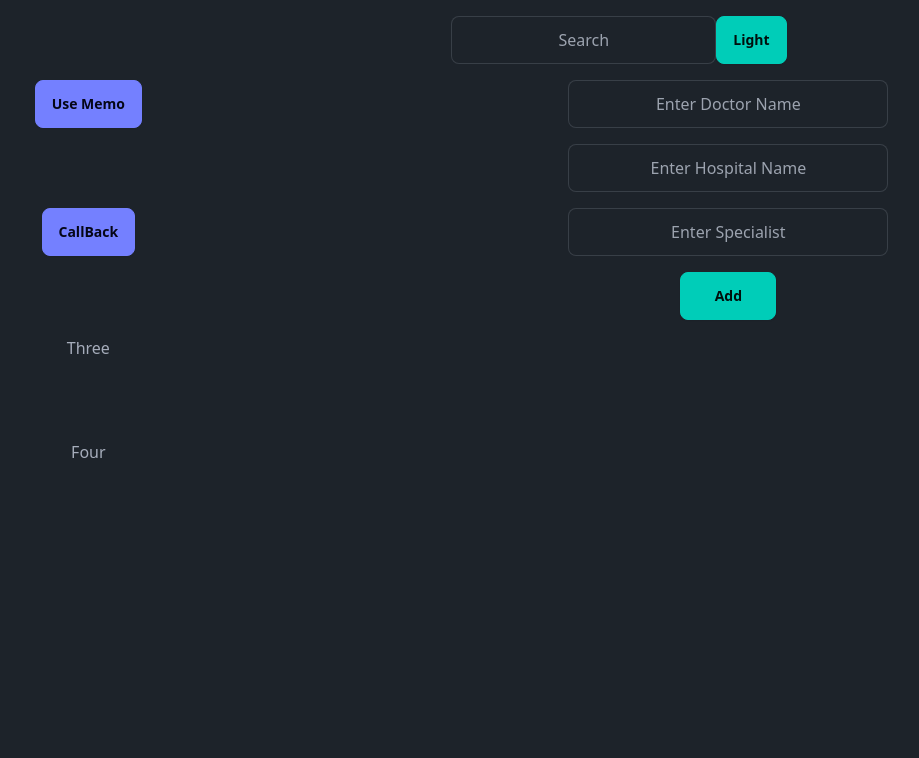
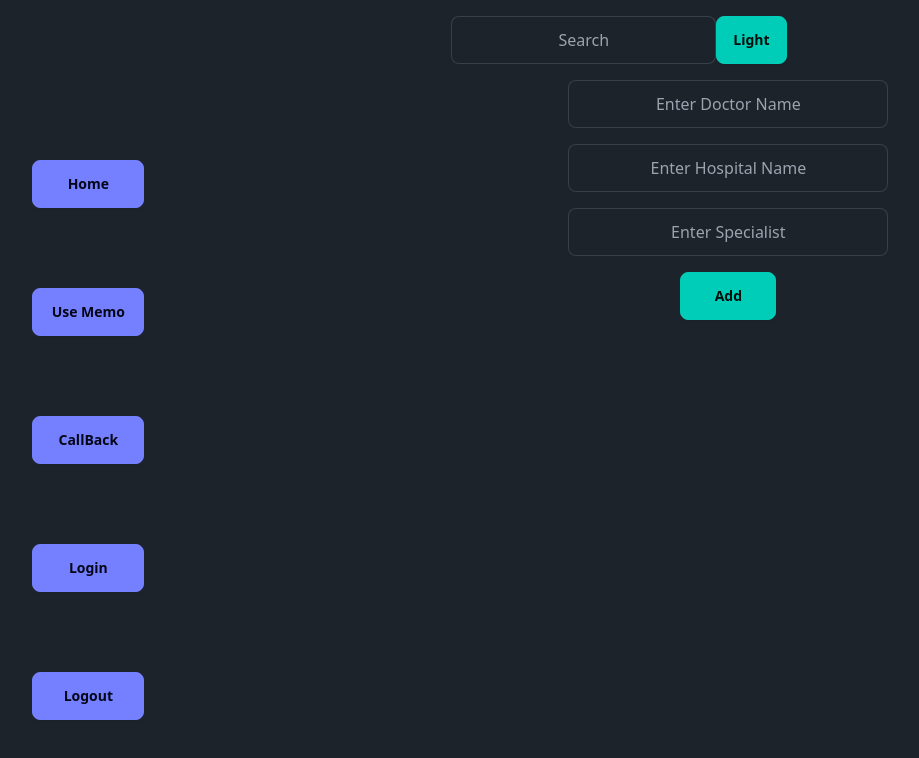
Before and after one commit to sriramgokul/Doctor-Appointment-React, a React (Vite) app: page /add/doc in a window 1280 px wide. Shown: the top 758 px of the page, without its empty margins (21-940 px from the left). Built offline with nearby package versions, Linux system fonts and the light colour scheme; no server answers.

Commit message:
added Redux toolkit to the app

```diff
--- a/package.json
+++ b/package.json
@@ -11,9 +11,11 @@
   },
   "dependencies": {
     "@heroicons/react": "^2.1.5",
+    "@reduxjs/toolkit": "^2.2.7",
     "formik": "^2.4.6",
     "react": "^18.3.1",
     "react-dom": "^18.3.1",
+    "react-redux": "^9.1.2",
     "react-router": "^6.26.1",
     "yup": "^1.4.0"
   },
--- a/src/App.jsx
+++ b/src/App.jsx
@@ -9,6 +9,7 @@ import { AppState } from './Context/AppContext';
 import { getAllDoctor } from './Helpers/helper';
 import StatePage from './Pages/statePage';
 import CallBackPage from './Pages/CallBackPages';
+import Login from './Pages/Login';
 
 function App() {
 
@@ -29,6 +30,7 @@ function App() {
         <Route path='/add/doc' element={<DocAdd doctorData={doctorData} SetDoctorData={SetDoctorData}/>}/>
         <Route path='/edit/doc/:id' element={<DocEdit doctorData={doctorData} SetDoctorData={SetDoctorData}/>}/>
         <Route path='/usememo' element={<StatePage/>}/>
+        <Route path='/login' element={<Login/>}/>
         <Route path='/callback' element={<CallBackPage/>}/>
         <Route path='*' element={<NoPage/>}/>
       </Routes>
--- /dev/null
+++ b/src/Components/RegisterForm.jsx
@@ -0,0 +1,32 @@
+import { useState } from "react";
+import { useDispatch } from "react-redux";
+import { loginUser } from "../Reducers/loginReducer";
+
+function RegisterForm(){
+    const [username,setUserName] = useState("");
+    const [email,setEmail] = useState("");
+    const [password,setPassword] = useState("");
+    const dispatch = useDispatch();
+
+    const handleLogin = ()=>{
+    const userData = {
+        username,
+        email,
+        password,
+    };
+    console.log(userData);
+    dispatch(loginUser(userData));
+
+}
+
+    return (
+        <div className="grid grid-rows-3 justify-center mt-24 gap-3 h-52">
+            <input type="text" placeholder="Enter UserName" className="input input-bordered w-80" value={username} onChange={(e)=>setUserName(e.target.value)} />
+            <input type="email" placeholder="Enter Email" className="input input-bordered w-80" value={email} onChange={(e)=>setEmail(e.target.value)} />
+            <input type="password" placeholder="Enter Password" className="input input-bordered w-80" value={password} onChange={(e)=>setPassword(e.target.value)} />
+            <button className="btn btn-accent" onClick={handleLogin}>LOGIN</button>
+        </div>
+    )
+}
+
+export default RegisterForm;
--- a/src/Components/SideBar.jsx
+++ b/src/Components/SideBar.jsx
@@ -1,14 +1,21 @@
+import { useDispatch, useSelector } from "react-redux";
 import { useNavigate } from "react-router";
+import { logoutUser } from "../Reducers/loginReducer";
 
 function SideBar(){
     const navigate = useNavigate();
+    const dispatch = useDispatch();
+    const {username} = useSelector((state)=> state.loginOperation.data)
+
     return(
         <div className="side-bar">
             <ul className="actions">
-                <li><button className="btn btn-primary" onClick={()=>navigate("/usememo")}>Use Memo</button></li>
-                <li><button className="btn btn-primary" onClick={()=>navigate("/callback")}>CallBack</button></li>
-                <li>Three</li>
-                <li>Four</li>
+                <li><div className="text-2xl font-bold leading-7 text-base-900">{username}</div></li>
+                <li><button className="btn btn-primary w-28" onClick={()=>navigate("/")}>Home</button></li>
+                <li><button className="btn btn-primary w-28" onClick={()=>navigate("/usememo")}>Use Memo</button></li>
+                <li><button className="btn btn-primary w-28" onClick={()=>navigate("/callback")}>CallBack</button></li>
+                <li><button className="btn btn-primary w-28" onClick={()=>navigate("/login")}>Login</button></li>
+                <li><button className="btn btn-primary w-28" onClick={()=> dispatch(logoutUser())}>Logout</button></li>
             </ul>
         </div>
     )
--- /dev/null
+++ b/src/Pages/Login.jsx
@@ -0,0 +1,14 @@
+import RegisterForm from "../Components/RegisterForm";
+import WorkSpace from "../Components/WorkSpace";
+
+function Login(){
+    return(
+        <div>
+            <WorkSpace>
+                <RegisterForm/>
+            </WorkSpace>
+        </div>
+    )
+}
+
+export default Login;
--- /dev/null
+++ b/src/Reducers/loginReducer.js
@@ -0,0 +1,23 @@
+import { createSlice } from "@reduxjs/toolkit";
+
+const loginreducerSlice = createSlice({
+    name: "loginOperation",
+    initialState : {
+        data: {
+            username: "",
+            email: "",
+            password : "",
+        },
+    },
+    reducers : {
+        loginUser : (state,action) =>{
+            state.data = action.payload;
+        },
+        logoutUser : (state,action) =>{
+            state.data = {userName: "", email:"", password: ""};
+        },
+    },
+});
+
+export const {loginUser,logoutUser} = loginreducerSlice.actions;
+export default loginreducerSlice.reducer
--- a/src/main.jsx
+++ b/src/main.jsx
@@ -3,11 +3,26 @@ import ReactDOM from 'react-dom/client'
 import App from './App.jsx'
 import AppContext from './Context/AppContext.jsx'
 import './index.css'
+import { configureStore } from '@reduxjs/toolkit'
+import { Provider } from 'react-redux'
+import loginReducer from './Reducers/loginReducer.js'
+
+// const store = configureStore({
+//   reducer: {},
+// })
+const store = configureStore({
+  reducer: {
+    loginOperation: loginReducer
+  },
+})
 
 ReactDOM.createRoot(document.getElementById('root')).render(
   <React.StrictMode>
-    <AppContext>
+    <Provider store={store}>
+    <AppContext >
     <App />
     </AppContext>
+    </Provider>
+
   </React.StrictMode>,
 )
```
Also changed, not shown: src/Pages/Register.jsx (added), 1 other file (tests, documents, lock files or other folders).
